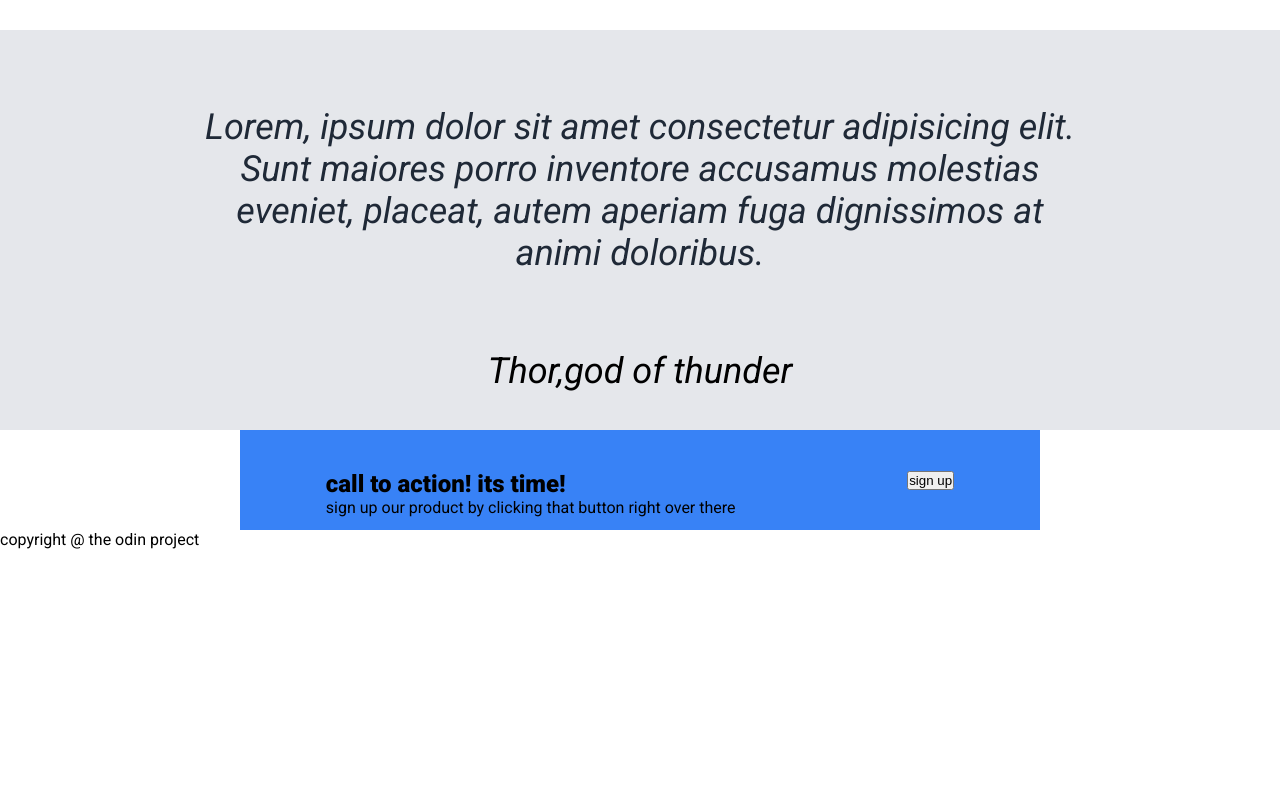
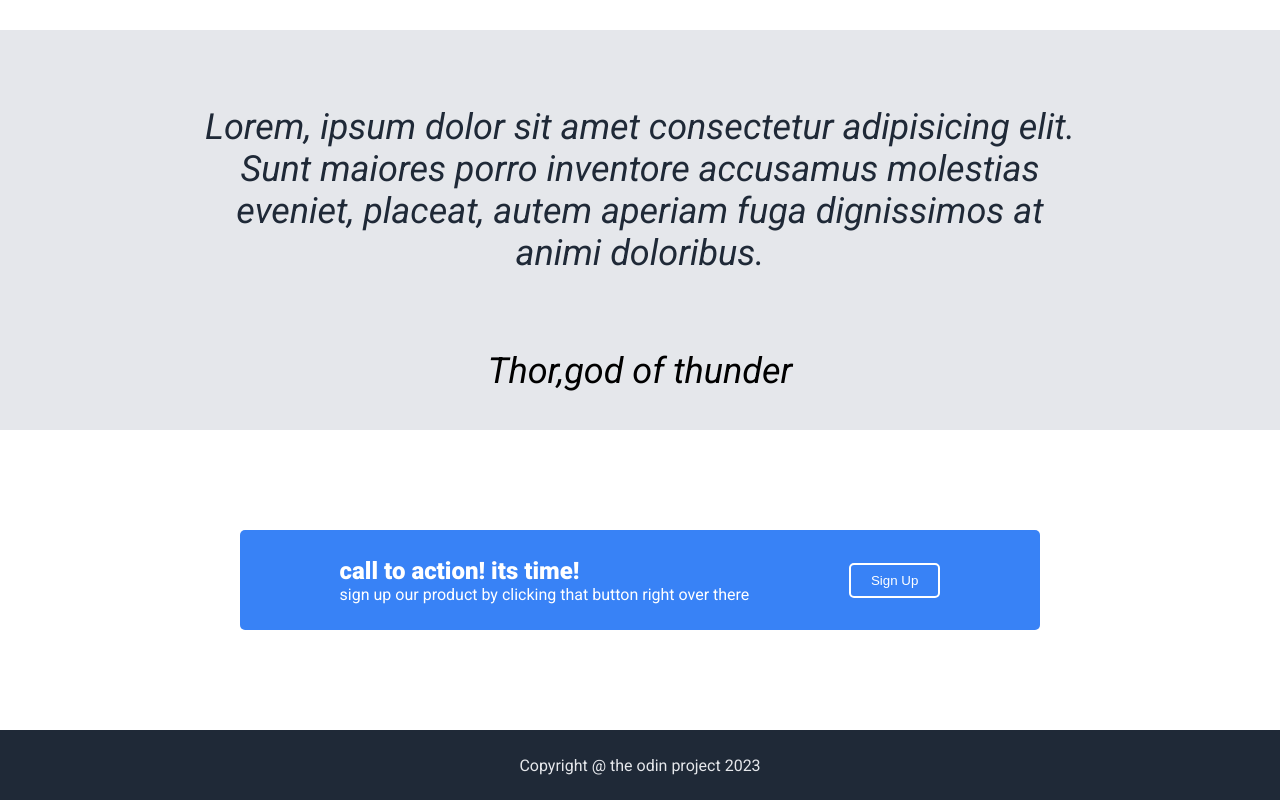
Before and after one commit to mr-Bones3108/odin-landing-page, a plain HTML site: page index.html in a window 1280 px wide. Shown: the part 1036-1836 px from the top of the page. Before the commit the page ends 1585 px from the top, so only its background shows below. Drawn offline with Linux system fonts and the light colour scheme.

Commit message:
add the contact and footer styling

```diff
--- a/index.html
+++ b/index.html
@@ -67,13 +67,12 @@
                 <p>sign up our product by clicking that button right over there</p>
             </div>
             <div class="right_side">
-                <button>sign up</button>
+                <button class="your-button-class">Sign Up</button>
             </div>
         </div>
-
     </div>
     <div class="footer">
-        <p>copyright @ the odin project</p>
+        <p>Copyright @ the odin project 2023</p>
     </div>
 </body>
 
--- a/style.css
+++ b/style.css
@@ -123,12 +123,38 @@ body{
     color: #1f2937;
 }
 
+.contact {
+    display: flex;
+    justify-content: center; /* Center horizontally */
+    align-items: center; /* Center vertically */
+    height: 300px;
+  }
+
 .conatiner{
     display: flex;
-    justify-content: space-around;
-    padding-top: 40px;
+    height: 100px;
     width: 800px;
-    height: 100px;
-    margin: auto;
     background-color: #3882f6;
+    align-items: center;
+    justify-content: space-evenly;
+    border-radius: 5px;
+    color: white;
 }
+
+.your-button-class {
+    border: 2px solid white; /* Set the border width and color */
+    /* Other button styles if needed */
+    background-color: #3882f6;
+    padding: 8px 20px;
+    border-radius: 5px;
+    color: white;
+  }
+
+.footer{
+    background-color: #1F2937;
+    height: 70px;
+    color: #e5e7eb;
+    display: flex;
+    align-items: center;
+    justify-content: center;
+}
```
